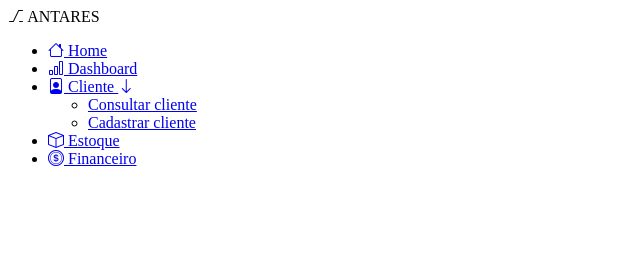
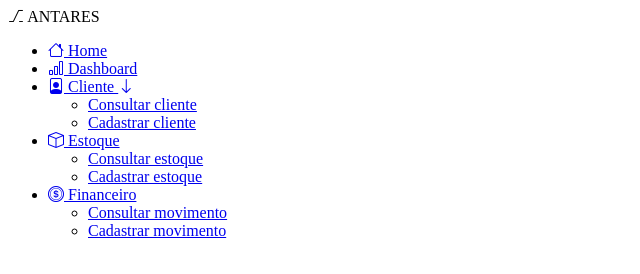
Before and after one commit to gustavogrossos/Antares, a plain HTML site: page pages.html in a window 1280 px wide. Shown: the whole page, without its empty margins (0-640 px from the left). Drawn offline with nearby package versions, Linux system fonts and the light colour scheme.

Commit message:
Atualizando a estrutura do menu vertical

```diff
--- a/pages.html
+++ b/pages.html
@@ -83,6 +83,7 @@
         </li>
 
         <li class="item-menu">
+            <div class="estoque">
                 <a href="#" class="icones">
                     <span class="icon-list">
                         <i class="bi bi-box"></i>
@@ -91,8 +92,28 @@
                         Estoque
                     </span>
                 </a>
+
+                <ul class="sub-menu">
+
+                    <li>
+
+                        <a href="#">
+                            Consultar estoque
+                        </a>
+
+                    </li>
+
+                    <li>
+
+                        <a href="#">
+                            Cadastrar estoque
+                        </a>
+
+                    </li>
+            </div>
         </li>
         <li class="item-menu">
+            <div class="financeiro">
                 <a href="#" class="icones">
                     <span class="icon-list">
                         <i class="bi bi-coin"></i>
@@ -101,6 +122,25 @@
                         Financeiro
                     </span>
                 </a>
+
+                <ul class="sub-menu">
+
+                    <li>
+
+                        <a href="#">
+                            Consultar movimento
+                        </a>
+
+                    </li>
+
+                    <li>
+
+                        <a href="#">
+                            Cadastrar movimento
+                        </a>
+
+                    </li>
+            </div>
         </li>
     </ul>
 
```
Lines whose indentation alone changed are shown as unchanged.
